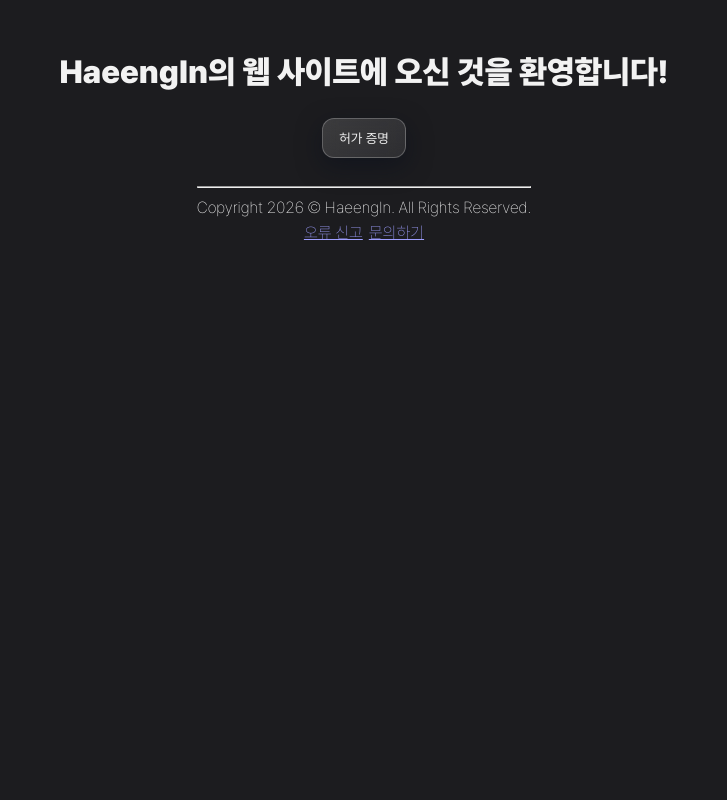
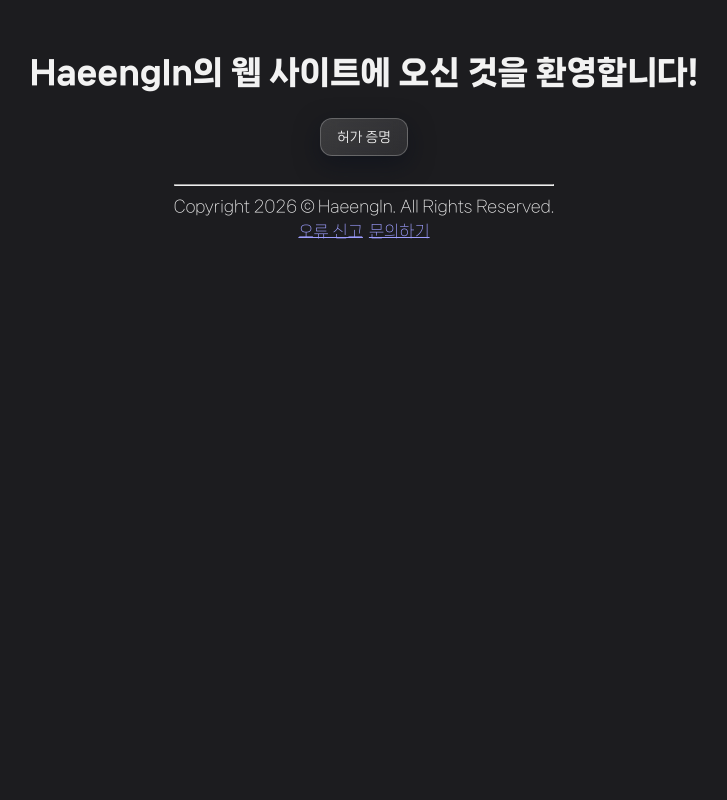
Before and after one commit to HaeengIn/mypage, a FastAPI app: page / in a window 1280 px wide. Shown: the whole page, without its empty margins (276-1003 px from the left). Run offline with FastAPI, Linux system fonts and the light colour scheme.

Commit message:
Change font (Pretendard --> NanumSquareNeo)

```diff
--- a/static/css/fonts.css
+++ /dev/null
@@ -1,52 +0,0 @@
-/* Import Pretendard */
-
-@font-face {
-	font-family: 'Pretendard Black';
-	font-weight: 900;
-	font-display: swap;
-	src: url(/static/fonts/Pretendard/woff2/Pretendard-Black.woff2) format('woff2');
-}
-
-@font-face {
-	font-family: 'Pretendard ExtraBold';
-	font-weight: 800;
-	font-display: swap;
-	src: url(/static/fonts/Pretendard/woff2/Pretendard-ExtraBold.woff2) format('woff2');
-}
-
-@font-face {
-	font-family: 'Pretendard Bold';
-	font-weight: 700;
-	font-display: swap;
-	src: url(/static/fonts/Pretendard/woff2/Pretendard-Bold.woff2) format('woff2');
-}
-
-@font-face {
-	font-family: 'Pretendard Regular';
-	font-weight: 400;
-	font-display: swap;
-	src: url(/static/fonts/Pretendard/woff2/Pretendard-Regular.woff2) format('woff2');
-}
-
-@font-face {
-	font-family: 'Pretendard Light';
-	font-weight: 300;
-	font-display: swap;
-	src: url(/static/fonts/Pretendard/woff2/Pretendard-Light.woff2) format('woff2');
-}
-
-@font-face {
-	font-family: 'Pretendard Thin';
-	font-weight: 100;
-	font-display: swap;
-	src: url(/static/fonts/Pretendard/woff2/Pretendard-Thin.woff2) format('woff2');
-}
-
-:root {
-    --pretendard-Black: 'Pretendard Black', sans-serif;
-	--pretendard-ExtraBold: 'Pretendard ExtraBold', sans-serif;
-    --pretendard-Bold: 'Pretendard Bold', sans-serif;
-    --pretendard-Regular: 'Pretendard Regular', sans-serif;
-    --pretendard-Light: 'Pretendard Light', sans-serif;
-    --pretendard-Thin: 'Pretendard Thin', sans-serif;
-}
--- a/static/css/style.css
+++ b/static/css/style.css
@@ -1,4 +1,39 @@
-@import url(./fonts.css?v=20260514);
+/* Import Fonts */
+
+@font-face {
+  font-family: 'NanumSquareNeo-Light';
+  src: url(/static/fonts/NanumSquareNeoTTF-Light.woff2) format("woff2");
+  font-weight: 300;
+  font-display: swap;
+}
+
+@font-face {
+  font-family: 'NanumSquareNeo-Regular';
+  src: url(/static/fonts/NanumSquareNeoTTF-Regular.woff2) format("woff2");
+  font-weight: 400;
+  font-display: swap;
+}
+
+@font-face {
+  font-family: 'NanumSquareNeo-Bold';
+  src: url(/static/fonts/NanumSquareNeoTTF-Bold.woff2) format("woff2");
+  font-weight: 700;
+  font-display: swap;
+}
+
+@font-face {
+  font-family: 'NanumSquareNeo-ExtraBold';
+  src: url(/static/fonts/NanumSquareNeoTTF-ExtraBold.woff2) format("woff2");
+  font-weight: 800;
+  font-display: swap;
+}
+
+@font-face {
+  font-family: 'NanumSquareNeo-Heavy';
+  src: url(/static/fonts/NanumSquareNeoTTF-Heavy.woff2) format("woff2");
+  font-weight: 900;
+  font-display: swap;
+}
 
 :root {
   color-scheme: dark;
@@ -13,6 +48,11 @@
   --success: #c9c9c9;
   --shadow: 0 20px 45px rgba(0, 0, 0, 0.38);
   --radius: 18px;
+  --font-Light: 'NanumSquareNeo-Light';
+  --font-Regular: 'NanumSquareNeo-Regular';
+  --font-Bold: 'NanumSquareNeo-Bold';
+  --font-ExtraBold: 'NanumSquareNeo-ExtraBold';
+  --font-Heavy: 'NanumSquareNeo-Heavy';
 }
 
 * {
@@ -137,23 +177,23 @@ a.footer {
 /* Font  Settings */
 
 h1 {
-  font-family: var(--pretendard-Black);
+  font-family: var(--font-Heavy);
 }
 
 h2 {
-  font-family: var(--pretendard-ExtraBold);
+  font-family: var(--font-ExtraBold);
 }
 
 h3 {
-  font-family: var(--pretendard-Bold);
+  font-family: var(--font-Bold);
 }
 
 h4,
 button {
-  font-family: var(--pretendard-Regular);
+  font-family: var(--font-Regular);
 }
 
 p,
 a.footer {
-  font-family: var(--pretendard-Thin);
+  font-family: var(--font-Light);
 }
```
Also changed, not shown: static/fonts/Pretendard/pretendard.css (deleted, +0 -71 lines), static/fonts/NanumSquareNeoTTF-Bold.woff2 (added), static/fonts/NanumSquareNeoTTF-ExtraBold.woff2 (added), static/fonts/NanumSquareNeoTTF-Heavy.woff2 (added), static/fonts/NanumSquareNeoTTF-Light.woff2 (added), static/fonts/NanumSquareNeoTTF-Regular.woff2 (added), static/fonts/Pretendard/woff2/Pretendard-Black.woff2 (deleted), static/fonts/Pretendard/woff2/Pretendard-Bold.woff2 (deleted), static/fonts/Pretendard/woff2/Pretendard-ExtraBold.woff2 (deleted), static/fonts/Pretendard/woff2/Pretendard-ExtraLight.woff2 (deleted), static/fonts/Pretendard/woff2/Pretendard-Light.woff2 (deleted), static/fonts/Pretendard/woff2/Pretendard-Medium.woff2 (deleted), static/fonts/Pretendard/woff2/Pretendard-Regular.woff2 (deleted), static/fonts/Pretendard/woff2/Pretendard-Thin.woff2 (deleted), 1 other file.
